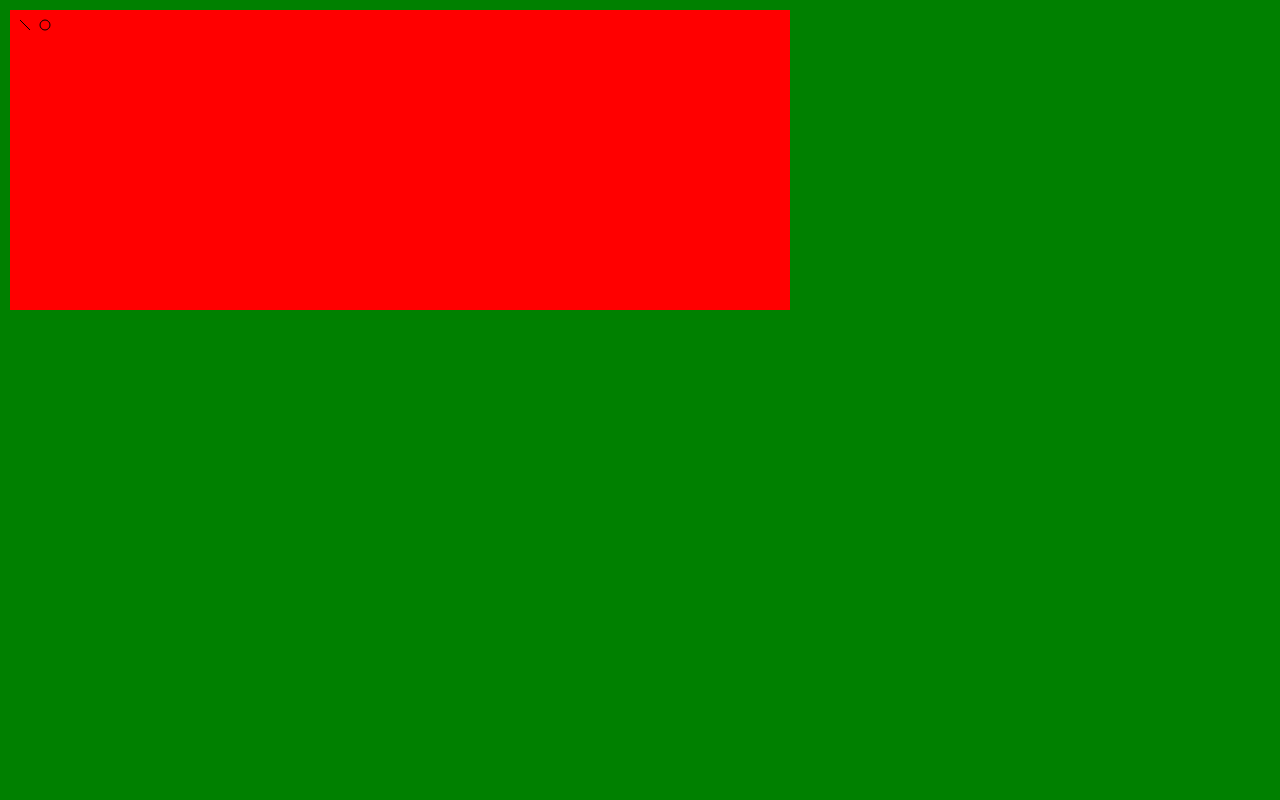
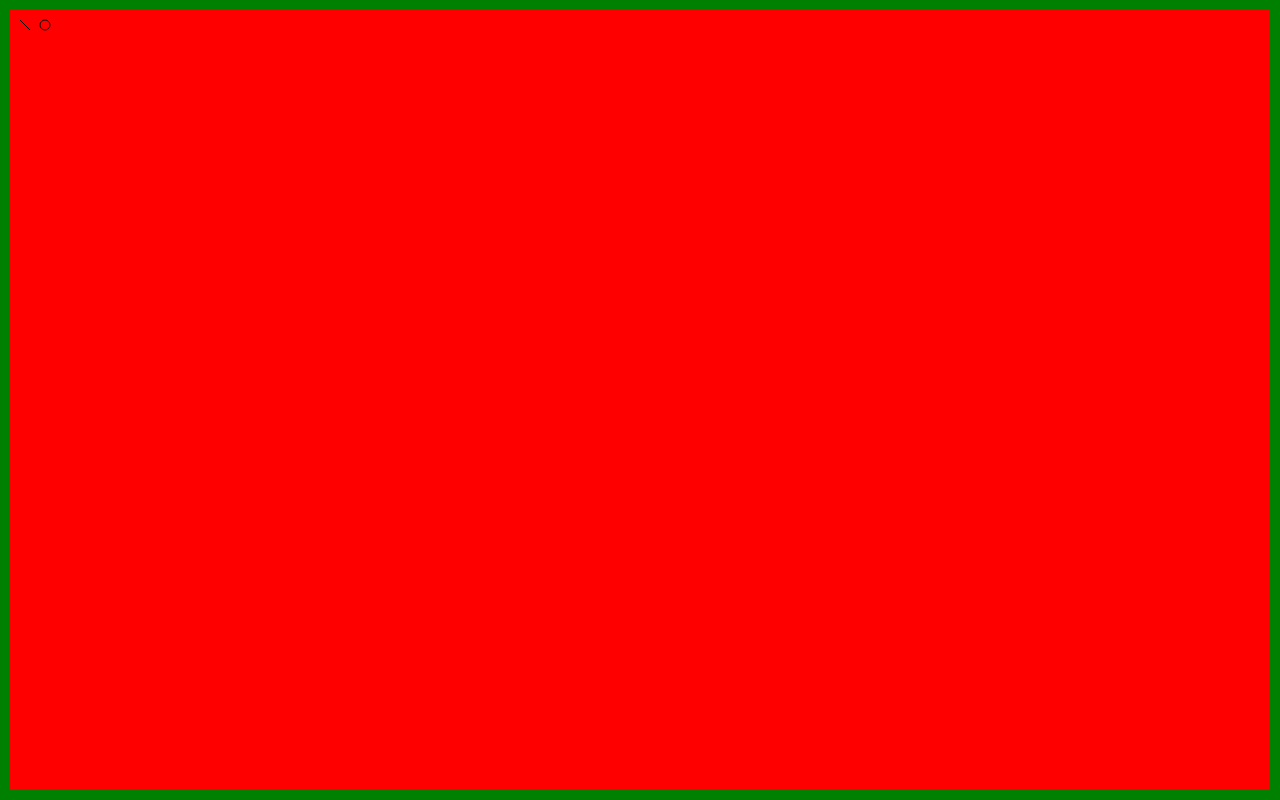
Before and after one commit to wase4ka/wase4ka.github.io, a plain HTML site: page fullpagecanvas.html in a window 1280 px wide. Drawn offline with Linux system fonts and the light colour scheme.

Commit message:
Update fullpagecanvas.html

```diff
--- a/fullpagecanvas.html
+++ b/fullpagecanvas.html
@@ -23,7 +23,7 @@ function draw() {
   ctx.fillRect(0, 0, canvas.width, canvas.height);
 
   ctx.fillStyle = "red";
-  ctx.fillRect(10, 10, canvas.width-500, canvas.height-500);
+  ctx.fillRect(10, 10, canvas.width-20, canvas.height-20);
 
   ctx.moveTo(20, 20);
   ctx.lineTo(30, 30);
```
